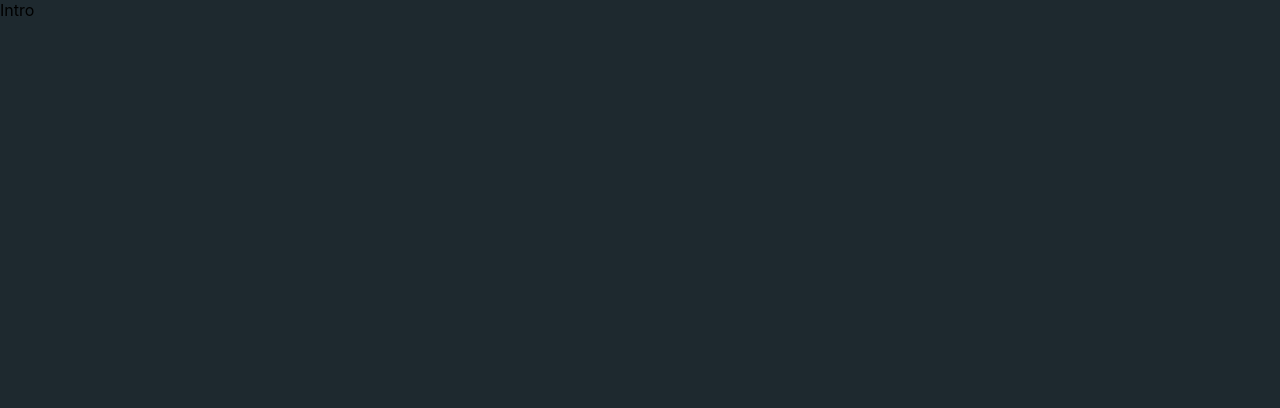
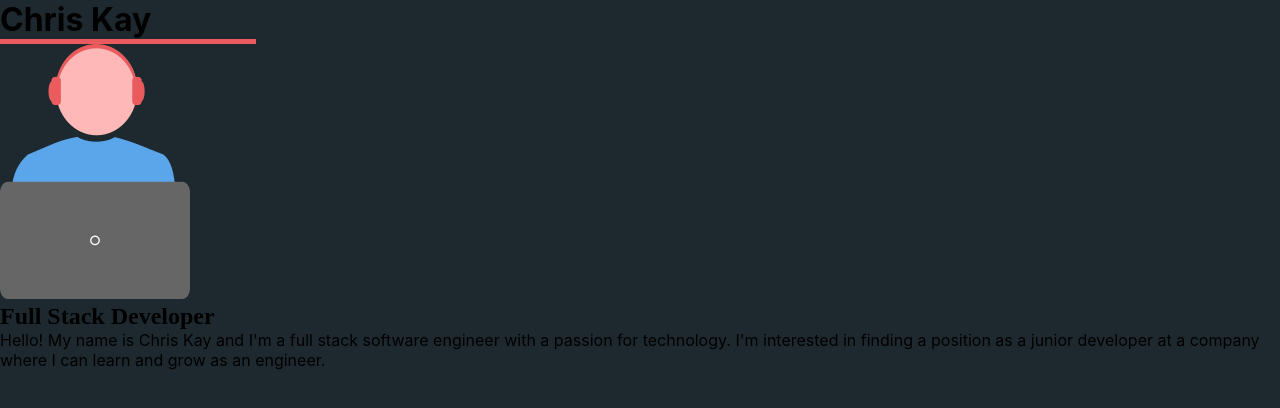
Before and after one commit to chriskay25/portfolio, a React (Create React App) app: page / in a window 1280 px wide. Shown: the top 408 px of the page. Built offline with nearby package versions, Linux system fonts and the light colour scheme.

Commit message:
Add some content to Intro columns

```diff
--- a/src/components/Intro.jsx
+++ b/src/components/Intro.jsx
@@ -1,7 +1,22 @@
+import Avatar from './Avatar'
+import Column from './Column'
+
 const Intro = () => {
     return (
         <div className='intro'>
-            Intro
+            <Column>
+                <h1 className='name'>Chris Kay</h1>
+                <div style={{height: '5px', width: '20%', background: 'var(--red'}} />
+                <Avatar />
+            </Column>
+            <Column>
+                <h2 style={{fontFamily: 'Montserrat'}}>Full Stack Developer</h2>
+                <p>
+                    Hello! My name is Chris Kay and I'm a full stack software engineer with a passion for technology.
+                    I'm interested in finding a position as a junior developer at a company where I can learn and grow
+                    as an engineer.
+                </p>
+            </Column>
         </div>
     )
 }
```
